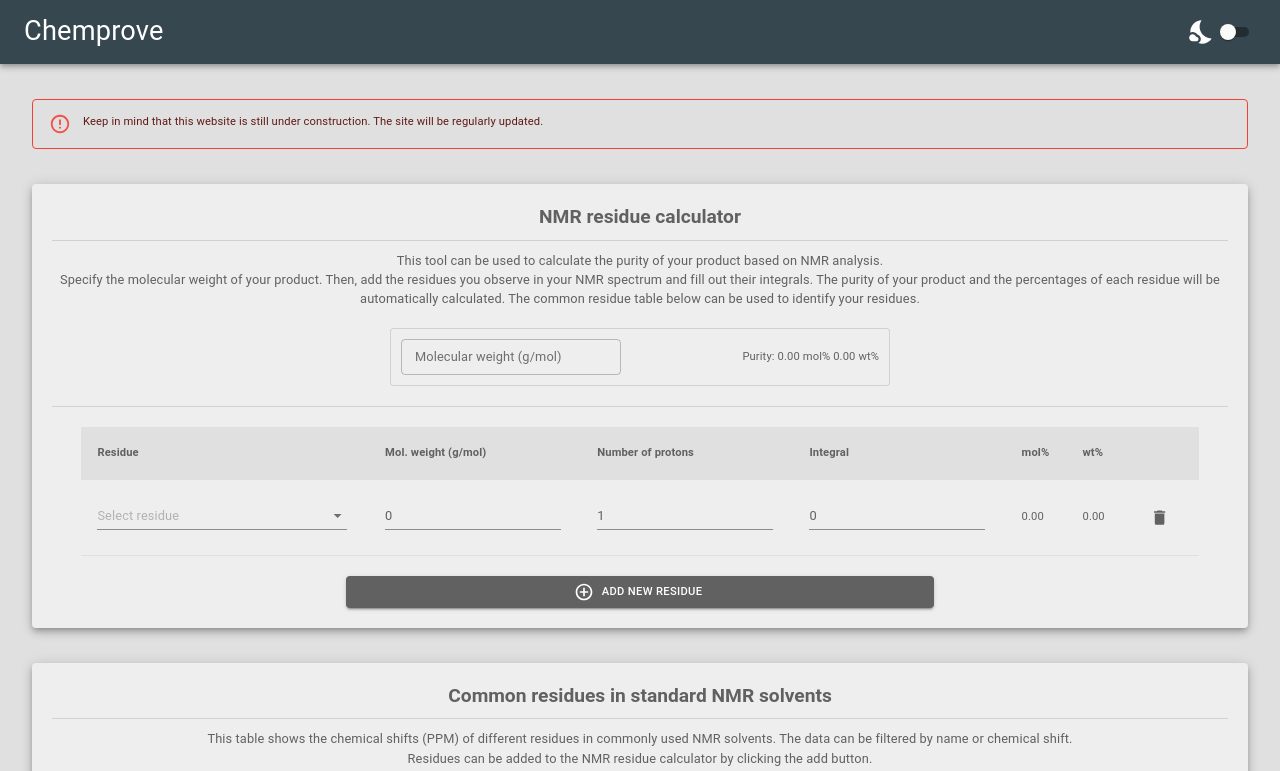
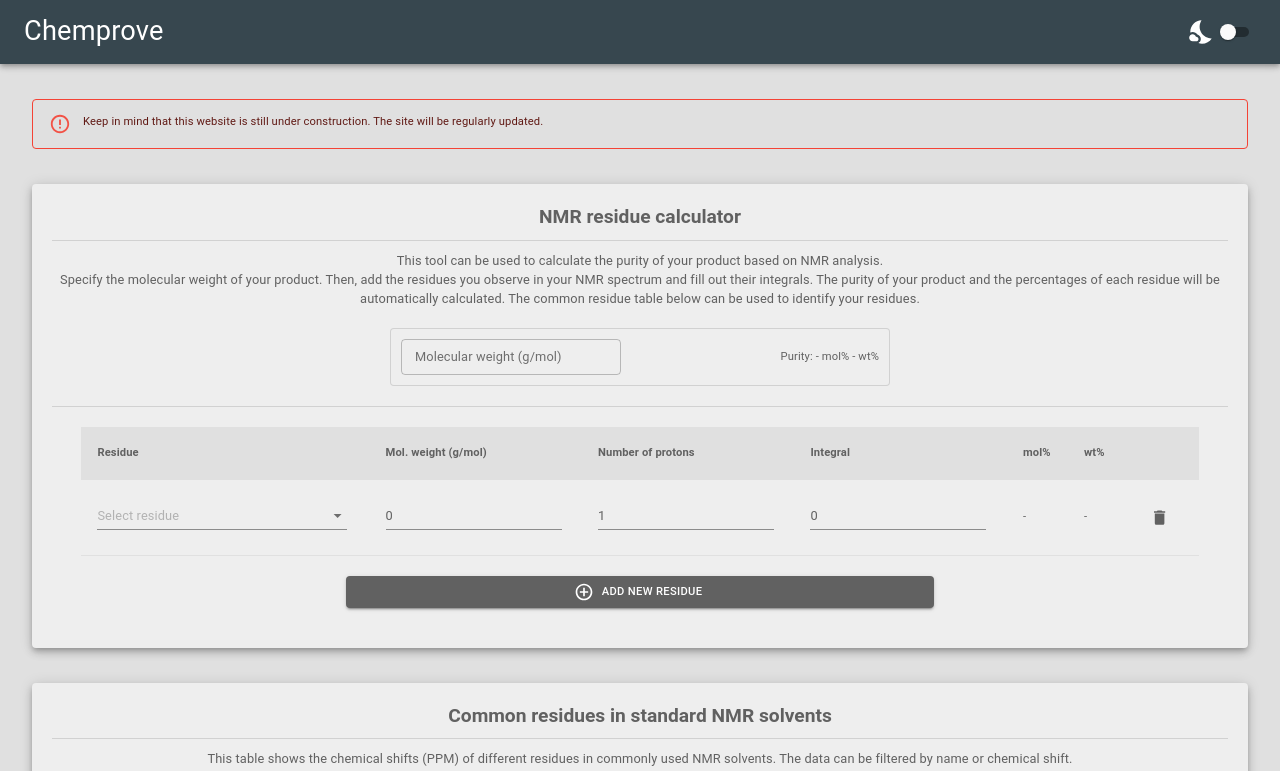
Before and after one commit to Noldyman/chemprove-old, a React (Create React App) app: page / in a window 1280 px wide. Shown: the top 771 px of the page. Built offline with nearby package versions, Linux system fonts and the light colour scheme.

Commit message:
added purity sentence generator

```diff
--- a/src/components/nmr/NmrResiduePage.tsx
+++ b/src/components/nmr/NmrResiduePage.tsx
@@ -41,16 +41,16 @@ const newResidue = (
     molWeight: molWeight || '0',
     numOfProtons: numOfProtons || '1',
     integral: '0',
-    purity: { molPercent: '0', wtPercent: '0' },
+    purity: { molPercent: '', wtPercent: '' },
   }
 }
 
 const initialState: IState = {
   product: {
     molWeight: '',
-    purity: { molPercent: '0', wtPercent: '0' },
+    purity: { molPercent: '', wtPercent: '' },
   },
-  residues: [newResidue('unknown')],
+  residues: [newResidue('')],
 }
 
 const ACTIONS = {
@@ -210,7 +210,7 @@ const NmrResiduePage: React.FC = () => {
   const handleAddResidue = () => {
     dispatch({
       type: ACTIONS.ADD_RESIDUE,
-      payload: { residueName: 'unknown' },
+      payload: { residueName: '' },
     })
   }
 
--- a/src/components/nmr/ResidueCalculator.tsx
+++ b/src/components/nmr/ResidueCalculator.tsx
@@ -1,4 +1,4 @@
-import React from 'react'
+import React, { useState } from 'react'
 import {
   makeStyles,
   Typography,
@@ -6,12 +6,18 @@ import {
   Divider,
   Button,
   Paper,
+  Tooltip,
+  Snackbar,
 } from '@material-ui/core'
-import { AddCircleOutline } from '@material-ui/icons'
+import { Alert } from '@material-ui/lab'
+import { AddCircleOutline, FileCopy } from '@material-ui/icons'
 import { ContentBox } from '../common/ContentBox'
 import { ResidueTable } from './ResidueTable'
 import { IResidue, IState } from './NmrResiduePage'
-import { ICommonResidue } from '../../data/H_NMR_RESIDUES'
+import {
+  H_NMR_COMMON_RESIDUES,
+  ICommonResidue,
+} from '../../data/H_NMR_RESIDUES'
 
 const useStyles = makeStyles((theme) => ({
   productPaper: {
@@ -34,7 +40,12 @@ const useStyles = makeStyles((theme) => ({
   },
   button: {
     margin: 'auto',
+    marginBottom: '20px',
     width: '50%',
+  },
+  puritySentence: {
+    margin: '20px auto auto auto',
+    width: '95%',
   },
 }))
 
@@ -59,6 +70,70 @@ const ResidueCalculator: React.FC<ResidueCalculatorProps> = ({
   onSelectResidue,
 }) => {
   const classes = useStyles()
+  const [sentenceIsCopied, setSentenceIsCopied] = useState({
+    snackbarOpen: false,
+    success: false,
+  })
+
+  const renderResidueName = (residueId: string) => {
+    if (!residueId) return 'unnamed residue'
+    return H_NMR_COMMON_RESIDUES.find(
+      (r) => r.id === residueId
+    )!.compound.toLocaleLowerCase()
+  }
+
+  const renderPuritySentence = () => {
+    if (state.residues.length < 1) return
+    if (state.residues.length === 1) {
+      const res = state.residues[0]
+      const molPerc = parseFloat(res.purity.molPercent).toFixed(2)
+      const wtPerc = parseFloat(res.purity.wtPercent).toFixed(2)
+      if (isNaN(parseFloat(molPerc))) return
+
+      return `Product contains ${renderResidueName(
+        res.residue
+      )} (${molPerc} mol% / ${wtPerc} wt%).`
+    } else {
+      let sentence = 'Product contains '
+      state.residues.forEach((res, index) => {
+        const molPerc = parseFloat(res.purity.molPercent).toFixed(2)
+        const wtPerc = parseFloat(res.purity.wtPercent).toFixed(2)
+
+        if (isNaN(parseFloat(molPerc))) {
+          sentence = ''
+          return
+        }
+
+        const residueSentence = `${renderResidueName(
+          res.residue
+        )} (${molPerc} mol% / ${wtPerc} wt%)`
+
+        if (state.residues.length - 1 === index) {
+          sentence += `and ${residueSentence}.`
+        } else if (state.residues.length - 2 === index) {
+          sentence += `${residueSentence} `
+        } else {
+          sentence += `${residueSentence}, `
+        }
+      })
+      return sentence
+    }
+  }
+
+  const handleCopyPuritySentence = async (sentence: string | undefined) => {
+    if (!sentence) return
+
+    try {
+      await navigator.clipboard.writeText(sentence)
+      setSentenceIsCopied({ snackbarOpen: true, success: true })
+    } catch {
+      setSentenceIsCopied({ snackbarOpen: true, success: false })
+    }
+  }
+
+  const handleCloseCopySnackbar = () => {
+    setSentenceIsCopied((prevValue) => ({ ...prevValue, snackbarOpen: false }))
+  }
 
   return (
     <ContentBox title="NMR residue calculator">
@@ -120,6 +195,41 @@ const ResidueCalculator: React.FC<ResidueCalculatorProps> = ({
           Add new residue
         </Button>
       </div>
+      {renderPuritySentence() && (
+        <div>
+          <Divider />
+          <div
+            className={classes.puritySentence}
+            onClick={() => handleCopyPuritySentence(renderPuritySentence())}
+          >
+            <Tooltip title="Copy to clipboard" arrow>
+              <Alert
+                variant="outlined"
+                severity="info"
+                icon={<FileCopy />}
+                style={{ cursor: 'pointer' }}
+              >
+                {renderPuritySentence()}
+              </Alert>
+            </Tooltip>
+          </div>
+          <Snackbar
+            open={sentenceIsCopied.snackbarOpen}
+            autoHideDuration={1500}
+            onClose={handleCloseCopySnackbar}
+          >
+            <Alert
+              severity={sentenceIsCopied.success ? 'info' : 'error'}
+              variant="filled"
+              onClose={handleCloseCopySnackbar}
+            >
+              {sentenceIsCopied.success
+                ? 'Copied to clipboard'
+                : 'Failed to copy to clipboard'}
+            </Alert>
+          </Snackbar>
+        </div>
+      )}
     </ContentBox>
   )
 }
--- a/src/themesAndStyles/themes.ts
+++ b/src/themesAndStyles/themes.ts
@@ -10,6 +10,9 @@ export const lightTheme = createTheme({
       main: '#37474f',
     },
     secondary: {
+      main: '#616161',
+    },
+    info: {
       main: '#616161',
     },
     text: {
@@ -27,6 +30,9 @@ export const darkTheme = createTheme({
     secondary: {
       main: '#e0e0e0',
     },
+    info: {
+      main: '#e0e0e0',
+    },
     text: {
       primary: '#e0e0e0',
     },
```
